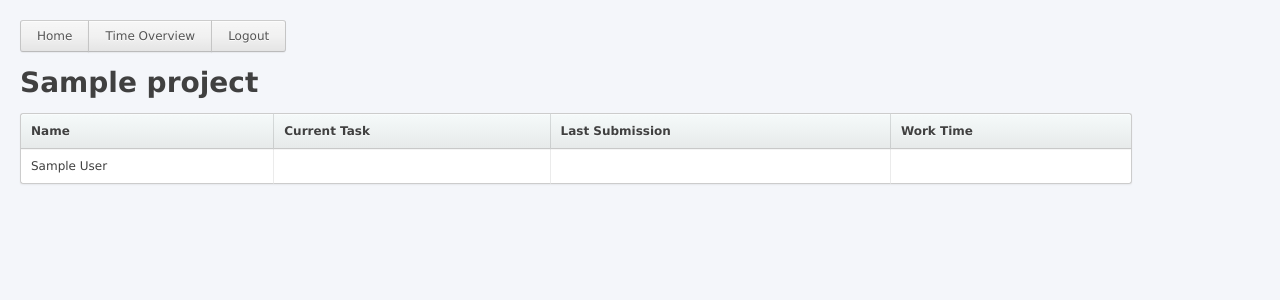
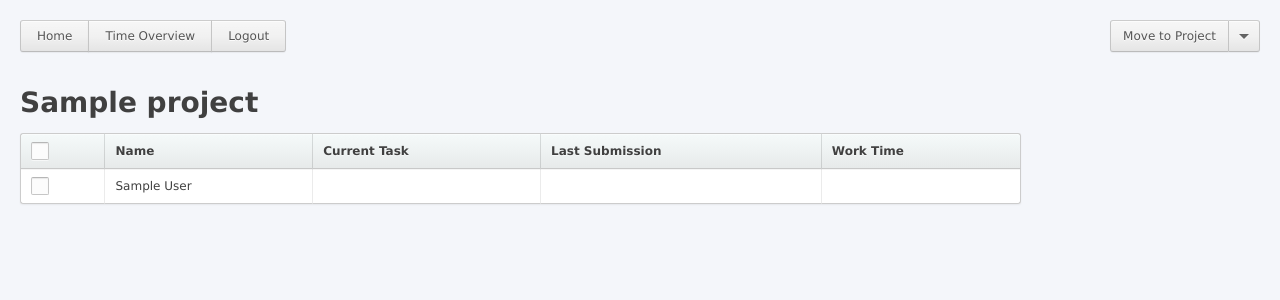
Before and after one commit to knossos-project/knossos_aam, a Django app: page /employee_project_overview/ in a window 1280 px wide. Shown: the top 300 px of the page. Run offline with Django 3.2, Linux system fonts and the light colour scheme; a user stored in the database is signed in; tables that the repository leaves empty hold one stand-in row (values such as "Sample post"); parts of the project's set-up code (start-up, migrations or seed data) failed here and were passed over.

Commit message:
Update Employee Project Overview page

```diff
--- a/knossos_aam_backend/static/assets/css/style.css
+++ b/knossos_aam_backend/static/assets/css/style.css
@@ -78,7 +78,7 @@ table.-middle td {vertical-align: middle; }
 	width: 90%;
 }
 .two-pane aside {
-	margin: 10px;
+	margin: 20px;
 	top: 0;
 	right: 0;
 	position: fixed;
--- a/knossos_aam_backend/templates/knossos_aam_backend/employee_project_overview.html
+++ b/knossos_aam_backend/templates/knossos_aam_backend/employee_project_overview.html
@@ -1,21 +1,36 @@
 {% extends "layout.html" %}
 
 {% block main %}
-<section class="_content-margin">
+<section class="two-pane _content-margin">
+	<article>
 		{% for project, infolist in projects.items %}
-	<h1>{{ project.name }}</h1>
-	<table class="table">
+		<h1 class="_mt-40">{{ project.name }}</h1>
+
+		<table class="table" data-project-name="{{ project.name }}">
 			<thead class="table-head">
 				<tr>
+					<th>
+						<label class="option">
+							<input type="checkbox" onchange="checkAll('{{ project.name }}')">
+							<span class="checkbox"></span>
+						</label>
+					</th>
 					<th>Name</th>
 					<th>Current Task</th>
 					<th>Last Submission</th>
 					<th>Work Time</th>
 				</tr>
 			</thead>
+
 			<tbody class="table-body">
 				{% for info in infolist %}
 				<tr>
+					<td>
+						<label class="option">
+							<input type="checkbox" data-id="{{ info.username }}" onchange="checkUser(this)">
+							<span class="checkbox"></span>
+						</label>
+					</td>
 					<td>{{ info.name }}</td>
 					<td>{{ info.task_name }}</td>
 					<td>{{ info.work_time }}</td>
@@ -25,5 +40,48 @@
 			</tbody>
 		</table>
 		{% endfor %}
+	</article>
+
+	<aside>
+		<div class="button-dropdown">
+			<a href="#" class="button">Move to Project</a>
+			<a class="button toggle">More</a>
+			<ul class="dropdown">
+				{% for project in projects %}
+				<li><a href="javascript:void(0)" onclick="moveToProject(this.dataset.project)" data-project="{{ project.name }}">{{ project.name }}</a></li>
+				{% endfor %}
+			</ul>
+		</div>
+	</aside>
 </section>
 {% endblock %}
+
+{% block script %}
+<script src="{{ STATIC_URL }}assets/js/knossos_aam.cookie.js"></script>
+<script>
+	var checkedUsers = new Set();
+
+	function moveToProject (projectName) {
+		$.ajax({
+			url: window.location.href,
+			method: 'PUT',
+			data: {
+				employees: Array.from(checkedUsers),
+				project: projectName
+			},
+			success: function () {
+				window.location.reload(true);
+			}
+		});
+	}
+
+	function checkAll (projectName) {
+		$(".table[data-project-name=" + projectName + "] .table-body input").click();
+	}
+
+	function checkUser (checkbox) {
+		var userId = checkbox.dataset.id;
+		checkbox.checked ? checkedUsers.add(userId) : checkedUsers.delete(userId);
+	}
+</script>
+{% endblock %}
--- a/knossos_aam_backend/templates/layout.html
+++ b/knossos_aam_backend/templates/layout.html
@@ -12,6 +12,7 @@
 			<a href="{% url 'knossos_aam_backend:home' %}" class="button {% if request.path == '/' %}active{% endif %}">Home</a>
 			<a href="{% url 'knossos_aam_backend:usertime' %}" class="button">Time Overview</a>
 			{% if request.session.is_admin %}<a href="{% url 'knossos_aam_backend:employee_work_overview' %}" class="button {% if request.path == '/employee_work_overview' %}active{% endif %}">Employee Work Overview</a>{% endif %}
+			{% if request.session.is_admin %}<a href="{% url 'knossos_aam_backend:employee_project_overview' %}" class="button {% if request.path == '/employee_project_overview' %}active{% endif %}">Employee Project Overview</a>{% endif %}
 			<a href="{% url 'knossos_aam_backend:logout' %}" class="button">Logout</a>
 		</nav>
 
```
Lines whose indentation alone changed are shown as unchanged.
